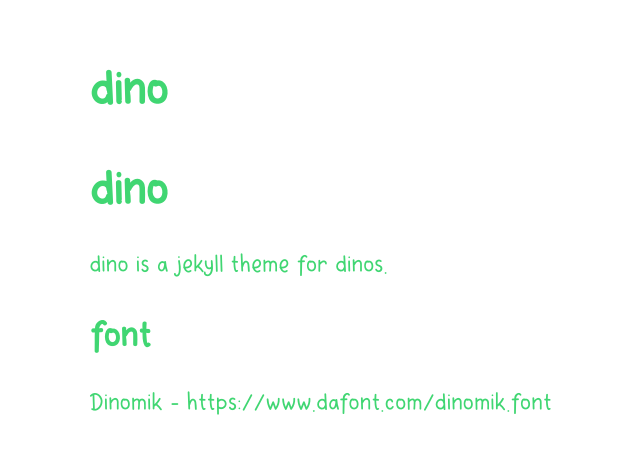
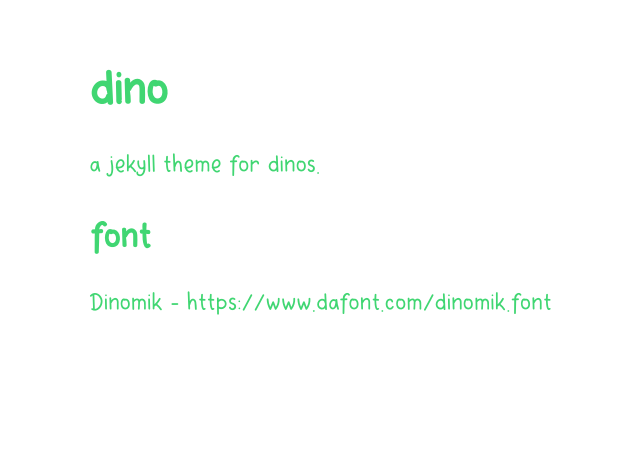
Before and after one commit to ahmoin/dino, a Jekyll site: the page built from index.md, in a window 1280 px wide. Shown: the top 454 px of the page, without its empty margins (120-760 px from the left). Built offline with Jekyll 4.4.1, drawn with Linux system fonts in a browser that asks for light colours.

Commit message:
feat: make base styles use CSS variables for dark mode and improve index.md content

```diff
--- a/_sass/base.scss
+++ b/_sass/base.scss
@@ -5,13 +5,33 @@
     font-style: normal;
 }
 
+:root {
+    --bg-color: #fff;
+    --text-color: #40d672;
+    --link-color: #cafad8;
+    --link-hover-color: #4a7055;
+    --em-color: #6bdd8d;
+    --pre-bg-color: #dcf5e4;
+}
+
+@media (prefers-color-scheme: dark) {
+    :root {
+        --bg-color: #121212;
+        --text-color: #b3e5be;
+        --link-color: #80cbc4;
+        --link-hover-color: #a7ffeb;
+        --em-color: #a5d6a7;
+        --pre-bg-color: #424242;
+    }
+}
+
 body {
-    background-color: #fff;
+    background-color: var(--bg-color);
     font-size: 24px;
     font-family: 'Dinomik', sans-serif;
     margin: auto;
     max-width: 70ch;
-    color: #40d672;
+    color: var(--text-color);
     line-height: 1.4
 }
 
@@ -36,11 +56,11 @@
 
 a {
     font-weight: bold;
-    color: #cafad8
+    color: var(--link-color)
 }
 
 a:hover {
-    color: #4a7055
+    color: var(--link-hover-color)
 }
 
 a[target="_blank"]:after {
@@ -51,7 +71,7 @@
 
 em,
 small {
-    color: #6bdd8d
+    color: var(--em-color)
 }
 
 code {
@@ -60,7 +80,7 @@
 
 pre {
     padding: 5px 10px;
-    background: #dcf5e4
+    background: var(--pre-bg-color)
 }
 
 img {
--- a/index.md
+++ b/index.md
@@ -3,8 +3,7 @@
 layout: page
 ---
 
-# dino
-dino is a jekyll theme for dinos.
+a jekyll theme for dinos.
 
 ## font
 Dinomik - https://www.dafont.com/dinomik.font
```
